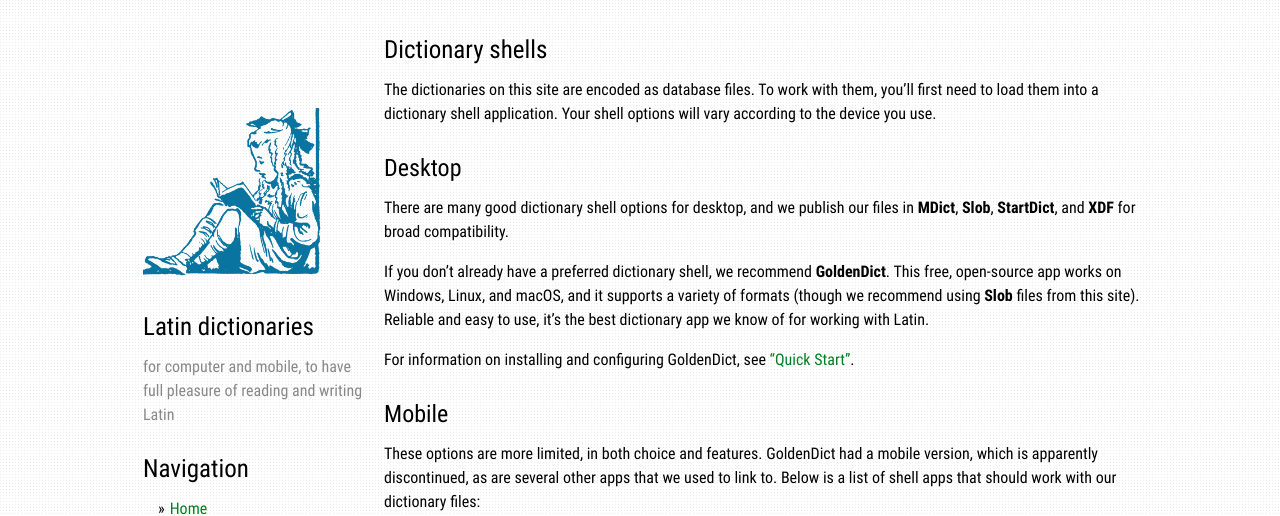
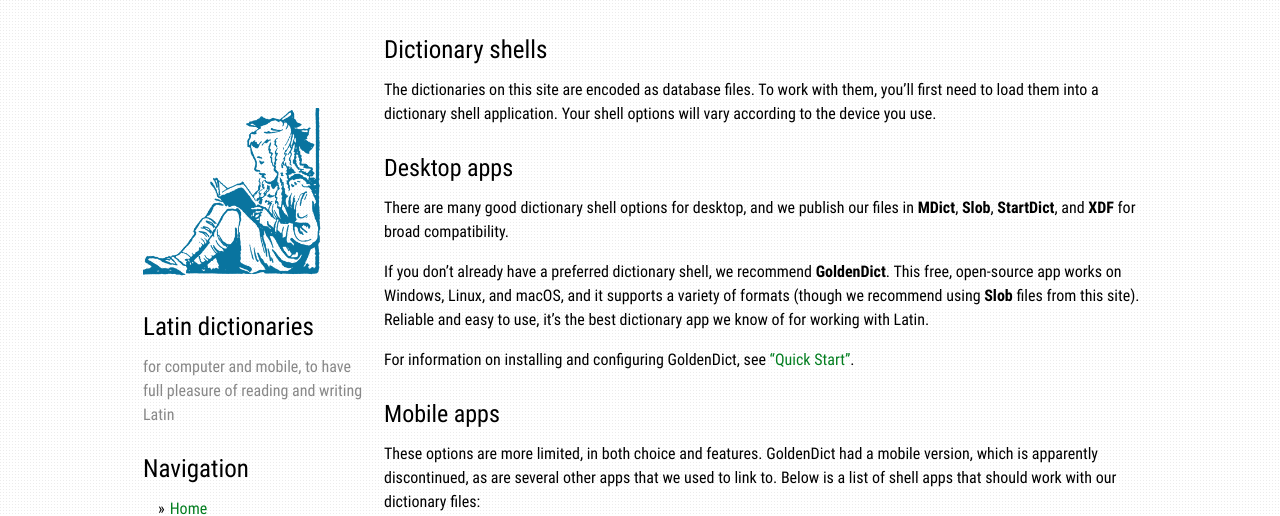
Before and after one commit to latin-dict/latin-dict.github.io, a Jekyll site: the page built from docs/docs.md, in a window 1280 px wide. Shown: the top 516 px of the page. Built offline with Jekyll 4.4.1, drawn with Linux system fonts in a browser that asks for light colours.

Commit message:
Update docs.md

```diff
--- a/docs/docs.md
+++ b/docs/docs.md
@@ -7,7 +7,7 @@ title: Documentation
 
 The dictionaries on this site are encoded as database files. To work with them, you'll first need to load them into a dictionary shell application. Your shell options will vary according to the device you use.
 
-## Desktop
+## Desktop apps
 
 There are many good dictionary shell options for desktop, and we publish our files in **MDict**, **Slob**, **StartDict**, and **XDF** for broad compatibility.
 
@@ -15,7 +15,7 @@ If you don't already have a preferred dictionary shell, we recommend **GoldenDic
 
 For information on installing and configuring GoldenDict, see ["Quick Start"]({{ site.baseurl }}{% link docs/howto.md %}).
 
-## Mobile
+## Mobile apps
 
 These options are more limited, in both choice and features. GoldenDict had a mobile version, which is apparently discontinued, as are several other apps that we used to link to. Below is a list of shell apps that should work with our dictionary files:
 
```
